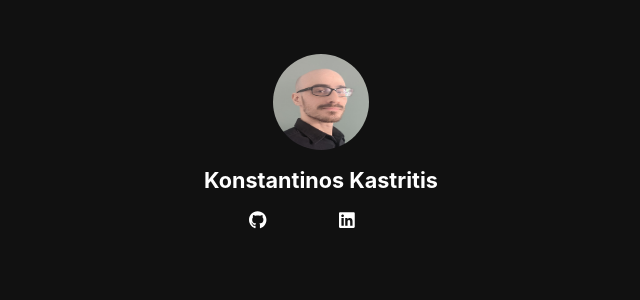
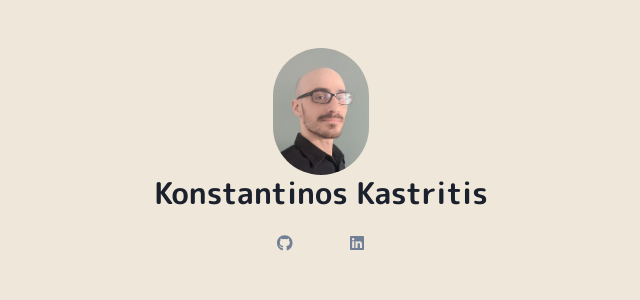
Before and after one commit to kkastr/kkastr.github.io, a Next.js app: page / in a window 1280 px wide. Shown: the top 300 px of the page, without its empty margins (319-959 px from the left). Built offline with nearby package versions, Linux system fonts and the light colour scheme.

Commit message:
refactoring code to use chakra ui for the components. should make for easier modifications

```diff
--- /dev/null
+++ b/components/fonts.tsx
@@ -0,0 +1,9 @@
+import { Global } from '@emotion/react'
+
+const Fonts = () => (
+    <Global
+      styles={`@import url('https://fonts.googleapis.com/css2?family=M+PLUS+Rounded+1c:wght@300;700&display=swap');`}
+    />
+  )
+
+export default Fonts
--- a/components/layout.tsx
+++ b/components/layout.tsx
@@ -2,7 +2,8 @@ import Head from 'next/head'
 import styles from './layout.module.css'
 import utilStyles from './../styles/utils.module.css'
 import Link from 'next/link'
-
+import { Container, Heading, SimpleGrid, Divider, chakra } from '@chakra-ui/react'
+import SocialBar from './../components/socialbar'
 import { FontAwesomeIcon } from "@fortawesome/react-fontawesome";
 import {
     faGithub,
@@ -11,7 +12,7 @@ import {
 
 
 const name = 'Konstantinos Kastritis'
-export const siteTitle = 'Portfolio'
+export const siteTitle = 'kkastr - home'
 
 export default function Layout({
   children,
@@ -28,18 +29,10 @@ export default function Layout({
           name="description"
           content=""
         />
-        {/* <meta
-          property="og:image"
-          content={`https://og-image.vercel.app/${encodeURI(
-            siteTitle
-          )}.png?theme=light&md=0&fontSize=75px&images=https%3A%2F%2Fassets.zeit.co%2Fimage%2Fupload%2Ffront%2Fassets%2Fdesign%2Fnextjs-black-logo.svg`}
-        /> */}
-        {/* <meta name="og:title" content={siteTitle} />
-        <meta name="twitter:card" content="summary_large_image" /> */}
       </Head>
       <header className={styles.header}>
         {home ? (
-          <>
+          <Container display="flex" centerContent={true}>
             <img
               src="./images/profile.jpg"
               className={utilStyles.borderCircle}
@@ -47,17 +40,12 @@ export default function Layout({
               width={96}
               alt={name}
             />
-            <h1 className={utilStyles.headingMd}>{name}</h1>
 
-            <div className={utilStyles.socialContainer}>
-              <a href='https://github.com/kkastr' className={`${utilStyles.github} ${utilStyles.social}`}>
-              <FontAwesomeIcon icon={faGithub}/>
-              </a>
-              <a href='https://www.linkedin.com/in/konstantinos-kastritis-269366232/' className={`${utilStyles.linkedin}  ${utilStyles.social}`}>
-              <FontAwesomeIcon icon={faLinkedin}/>
-              </a>
-            </div>
-        </>
+            <Heading as='h3' size='lg'>{name}</Heading>
+
+            <SocialBar></SocialBar>
+
+          </Container>
         ) : (
           <>
             <Link href="/">
@@ -71,22 +59,17 @@ export default function Layout({
                 />
               </a>
             </Link>
-            {/* <h2 className={utilStyles.headingLg}>
-              <Link href="/">
-                <a className={utilStyles.colorInherit}>{name}</a>
-              </Link>
-            </h2> */}
           </>
         )}
       </header>
       <main>{children}</main>
-      {!home && (
+      {/* {!home && (
         <div className={styles.backToHome}>
           <Link href="/">
             <button> ←Back </button>
           </Link>
         </div>
-      )}
+      )} */}
     </div>
   )
 }
--- /dev/null
+++ b/components/projectbar.tsx
@@ -0,0 +1,43 @@
+import NextLink from 'next/link'
+import {
+  Container,
+  SimpleGrid,
+  Button,
+  Heading,
+  Image,
+  Box,
+  Text,
+} from '@chakra-ui/react'
+
+
+function GridItem({title, description}){
+    return (
+        <Box bg='teal' boxShadow='md' rounded='md'>
+            <Button w='100%'colorScheme='blue'></Button>
+            <Heading mt={2} fontSize='16px' textAlign="center">{title}</Heading>
+            <Text textAlign="left">{description}</Text>
+        </Box>
+    )
+}
+
+
+export default function ProjectBar() {
+    return (
+        <Container>
+            <Heading as="h3" variant="section-title">
+              Projects
+            </Heading>
+            <SimpleGrid mt={6} columns={[2, 2]} spacing={4}>
+
+                <GridItem title='Stock price prediction' description='placeholder description'/>
+
+                <GridItem title='Reddit Sentiment Analysis' description='placeholder description'/>
+
+                <GridItem title='Cuda brownian dynamics' description='placeholder description'/>
+
+                <GridItem title='Research link?' description='placeholder description'/>
+
+            </SimpleGrid>
+        </Container>
+    )
+}
--- /dev/null
+++ b/components/reddit_dashboard.tsx
@@ -0,0 +1,56 @@
+import React from 'react';
+import {
+  Chart as ChartJS,
+  CategoryScale,
+  LinearScale,
+  BarElement,
+  Title,
+  Tooltip,
+  Legend,
+} from 'chart.js';
+import { Bar } from 'react-chartjs-2';
+import faker from '@faker-js/faker';
+
+ChartJS.register(
+  CategoryScale,
+  LinearScale,
+  BarElement,
+  Title,
+  Tooltip,
+  Legend
+);
+
+export const options = {
+  responsive: true,
+  plugins: {
+    legend: {
+      position: 'top' as const,
+    },
+    title: {
+      display: true,
+      text: 'Chart.js Bar Chart',
+    },
+  },
+};
+
+const labels = ['January', 'February', 'March', 'April', 'May', 'June', 'July'];
+
+export const data = {
+  labels,
+  datasets: [
+    {
+      label: 'Dataset 1',
+      data: labels.map(() => faker.datatype.number({ min: 0, max: 1000 })),
+      backgroundColor: 'rgba(255, 99, 132, 0.5)',
+    },
+    {
+      label: 'Dataset 2',
+      data: labels.map(() => faker.datatype.number({ min: 0, max: 1000 })),
+      backgroundColor: 'rgba(53, 162, 235, 0.5)',
+    },
+  ],
+};
+
+export default function BarPlot() {
+  return (<Bar options={options} data={data} />)
+}
--- /dev/null
+++ b/components/socialbar.tsx
@@ -0,0 +1,43 @@
+import NextLink from 'next/link'
+import {
+  Container,
+  SimpleGrid,
+  IconButton,
+} from '@chakra-ui/react'
+import { FontAwesomeIcon } from "@fortawesome/react-fontawesome";
+import {
+    faGithub,
+    faLinkedin
+  } from "@fortawesome/free-brands-svg-icons";
+
+  import utilStyles from './../styles/utils.module.css'
+
+export default function SocialBar() {
+    return (
+        <Container mt={2} display='Flex' centerContent={true}>
+        <SimpleGrid columns={[1, 2]} spacing={6}>
+
+        <NextLink href='https://github.com/kkastr' passHref>
+            <IconButton
+                variant="link"
+                aria-label='Github'
+                icon={<FontAwesomeIcon icon={faGithub} />}
+                boxSize={12}
+                _hover={{transform: 'scale(1.3)'}}
+            />
+        </NextLink>
+
+        <NextLink href='https://www.linkedin.com/in/konstantinos-kastritis-269366232/' passHref>
+            <IconButton
+                variant="link"
+                aria-label='LinkedIn'
+                icon={<FontAwesomeIcon icon={faLinkedin}/>}
+                boxSize={12}
+                _hover={{transform: 'scale(1.3)'}}
+            />
+        </NextLink>
+
+        </SimpleGrid>
+        </Container>
+    )
+}
--- /dev/null
+++ b/lib/theme.ts
@@ -0,0 +1,48 @@
+import { extendTheme } from '@chakra-ui/react'
+import { mode } from '@chakra-ui/theme-tools'
+
+const styles = {
+  global: props => ({
+    body: {
+      bg: mode('#f0e7db', '#202023')(props)
+    }
+  })
+}
+
+const components = {
+  Heading: {
+    variants: {
+      'section-title': {
+        textDecoration: 'underline',
+        fontSize: 22,
+        textUnderlineOffset: 6,
+        textDecorationColor: '#525252',
+        textDecorationThickness: 4,
+        marginTop: 3,
+        marginBottom: 4
+      }
+    }
+  },
+  Link: {
+    baseStyle: props => ({
+      color: mode('#3d7aed', '#ff63c3')(props),
+      textUnderlineOffset: 3
+    })
+  }
+}
+
+const fonts = {
+  heading: "'M PLUS Rounded 1c'"
+}
+
+const colors = {
+  grassTeal: '#88ccca'
+}
+
+const config = {
+  initialColorMode: 'dark',
+  useSystemColorMode: true
+}
+
+const theme = extendTheme({ config, styles, components, fonts, colors })
+export default theme
--- a/pages/_app.tsx
+++ b/pages/_app.tsx
@@ -1,6 +1,14 @@
-import '../styles/global.css'
+// import '../styles/global.css'
+import { ChakraProvider } from '@chakra-ui/react'
 import { AppProps } from 'next/app'
+import Fonts from '../components/fonts'
+import theme from '../lib/theme'
 
 export default function App({ Component, pageProps }: AppProps) {
-  return <Component {...pageProps} />
+  return (
+    <ChakraProvider theme={theme}>
+      <Fonts />
+      <Component {...pageProps} />
+    </ChakraProvider>
+  )
 }
--- /dev/null
+++ b/pages/_document.tsx
@@ -0,0 +1,18 @@
+import { ColorModeScript } from '@chakra-ui/react'
+import NextDocument, { Html, Head, Main, NextScript } from 'next/document'
+import theme from '../lib/theme'
+
+export default class Document extends NextDocument {
+  render() {
+    return (
+      <Html lang="en">
+        <Head />
+        <body>
+          <ColorModeScript initialColorMode={theme.config.initialColorMode} />
+          <Main />
+          <NextScript />
+        </body>
+      </Html>
+    )
+  }
+}
--- a/pages/index.tsx
+++ b/pages/index.tsx
@@ -5,28 +5,66 @@ import { getSortedPostsData } from '../lib/posts'
 import Link from 'next/link'
 import Date from './../components/date'
 import { GetStaticProps } from 'next'
+import BarPlot from './../components/reddit_dashboard'
+import { Container, Heading, SimpleGrid, Divider, Text } from '@chakra-ui/react'
 
-export default function Home({
-  allPostsData
-}: {
-  allPostsData: {
-    date: string
-    title: string
-    id: string
-  }[]
-}) {
+import ProjectBar from '../components/projectbar'
+
+
+export default function Home() {
   return (
     <Layout home>
       <Head>
         <title>{siteTitle}</title>
       </Head>
-      <section className={utilStyles.headingMd}>
-        {/* <p>[Your Self Introduction]</p>
-        <p>
-          (This is a sample website - you'll be building a site like this in{' '}
-          <a href="        https://nextjs.org/learn">our Next.js tutorial</a>.)
-        </p> */}
-      </section>
+
+      {/* <Container>
+          <Heading as="h3" variant="section-title">
+              Bio
+          </Heading>
+
+          <Text mt={4}>
+                Lorem ipsum dolor sit amet, consectetur adipiscing elit, sed do eiusmod tempor incididunt ut labore et dolore magna aliqua. Ut enim ad minim veniam, quis nostrud exercitation.
+          </Text>
+
+      </Container> */}
+
+
+          {/* <ProjectBar></ProjectBar> */}
+
+
+      {/* <BarPlot></BarPlot> */}
+
+
+      {/* <Container>
+        <SimpleGrid columns={[1, 4]} gap={6}>
+          <section>
+            Hello world! 0
+          </section>
+
+          <section>
+            Hello world! 1
+          </section>
+
+          <section>
+            Hello world! 2
+          </section>
+
+          <section>
+            Hello world! 3
+          </section>
+        </SimpleGrid>
+      </Container> */}
+
+
+            {/* <div className={utilStyles.socialContainer}>
+              <a href='https://github.com/kkastr' className={`${utilStyles.github} ${utilStyles.social}`}>
+              <FontAwesomeIcon icon={faGithub}/>
+              </a>
+              <a href='https://www.linkedin.com/in/konstantinos-kastritis-269366232/' className={`${utilStyles.linkedin}  ${utilStyles.social}`}>
+              <FontAwesomeIcon icon={faLinkedin}/>
+              </a>
+            </div> */}
       {/* <section className={`${utilStyles.headingMd} ${utilStyles.padding1px}`}>
         <h2 className={utilStyles.headingLg}>Blog</h2>
         <ul className={utilStyles.list}>
@@ -44,14 +82,6 @@ export default function Home({
         </ul>
       </section> */}
     </Layout>
+
   )
 }
-
-export const getStaticProps: GetStaticProps = async () => {
-  const allPostsData = getSortedPostsData()
-  return {
-    props: {
-      allPostsData
-    }
-  }
-}
--- a/styles/utils.module.css
+++ b/styles/utils.module.css
@@ -45,6 +45,7 @@ a.social:hover {
 .headingLg {
   font-size: 1.5rem;
   line-height: 1.4;
+  font-weight: 600;
   margin: 1rem 0;
 }
 
```
Also changed, not shown: package.json (+12 -0 lines), 1 other file (tests, documents, lock files or other folders).
